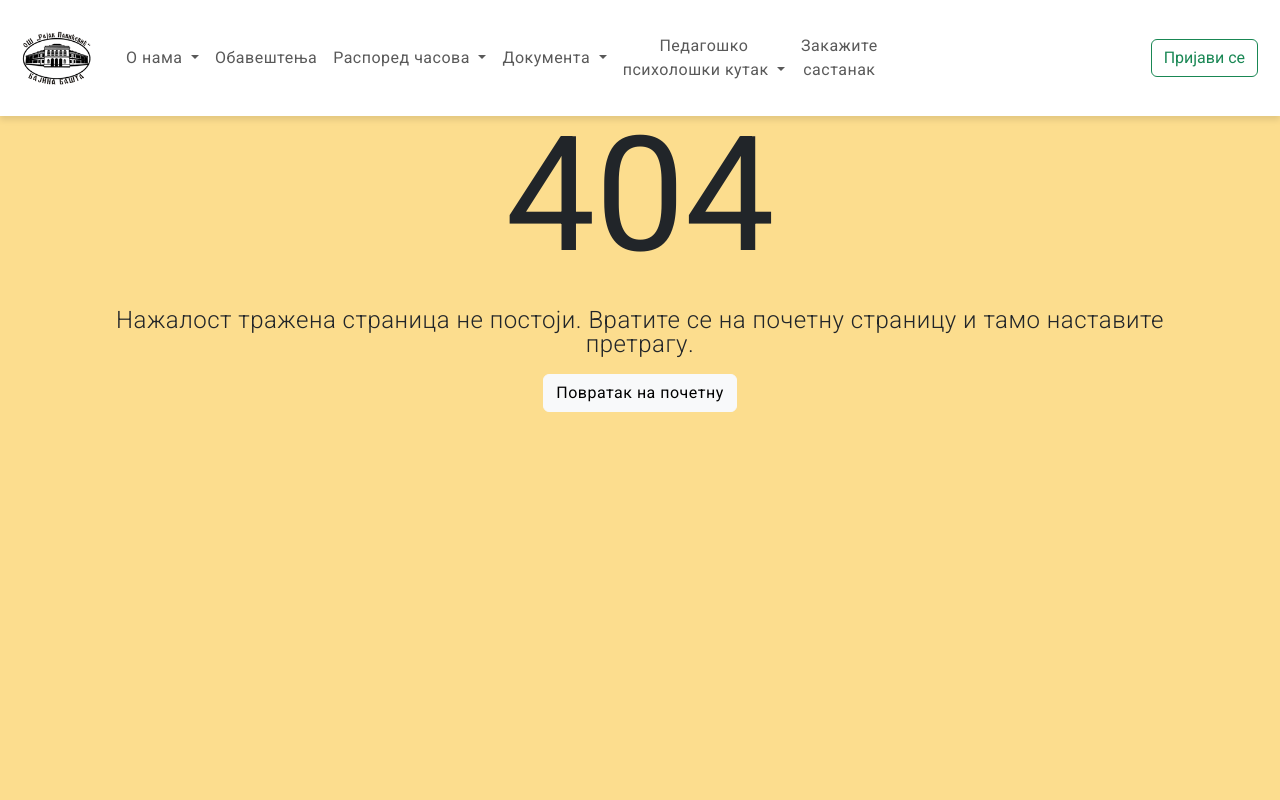
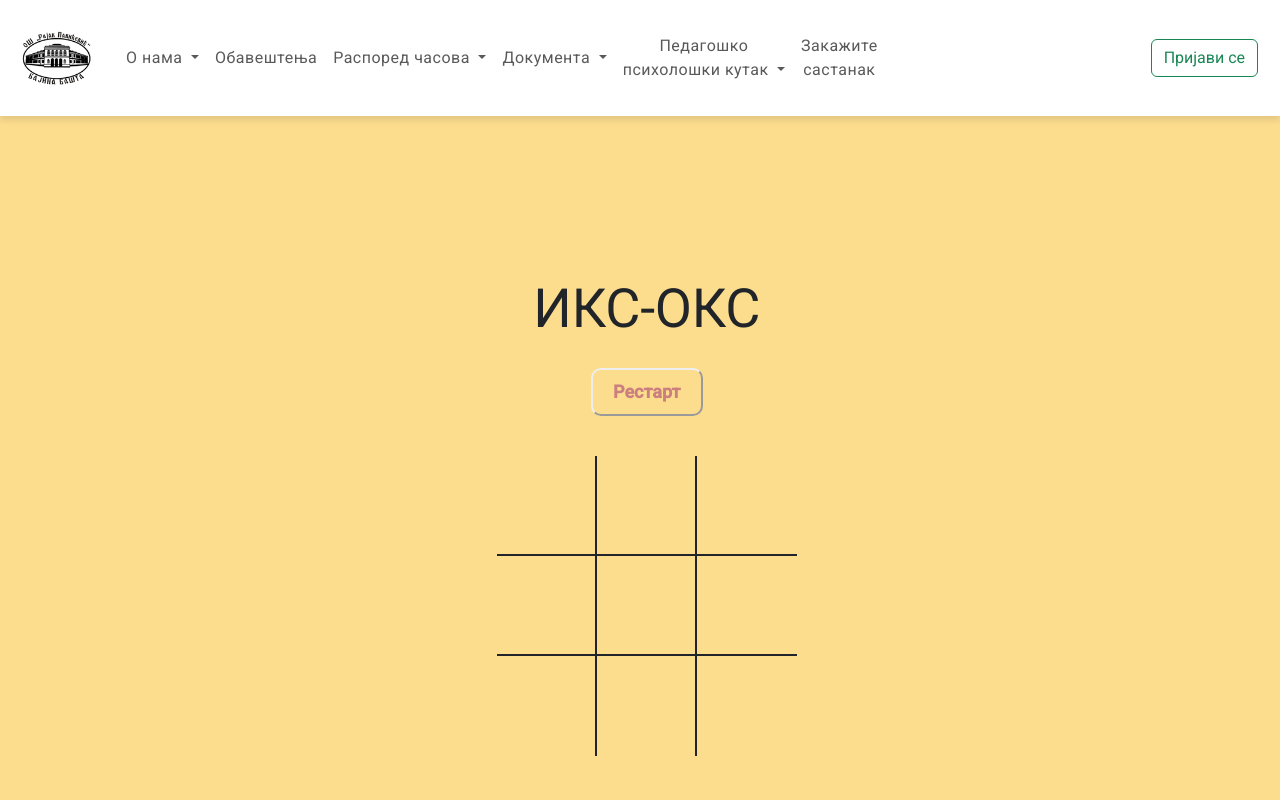
Before and after one commit to Lukakuncak/osrpavicevic-frontend, an Angular app: page /prestolonaslednikovica in a window 1280 px wide. Shown: the top 800 px of the page. Built offline with nearby package versions, Linux system fonts and the light colour scheme; no server answers.

Commit message:
uskrsnje jaje br 2

```diff
--- a/src/app/app.routes.ts
+++ b/src/app/app.routes.ts
@@ -15,6 +15,7 @@ import { CreateNewsComponent } from './create-news/create-news.component';
 import { ClassSchedulePilicaComponent } from './class-schedule-pilica/class-schedule-pilica.component';
 import { NormativnaAktaComponent } from './normativna-akta/normativna-akta.component';
 import { SchoolDocumentsComponent } from './school-documents/school-documents.component';
+import { TicTacToeComponent } from './tic-tac-top/tic-tac-toe.component';
 
 export const routes: Routes = [
     { path: 'pocetna', component: HomeComponent},
@@ -31,6 +32,7 @@ export const routes: Routes = [
     { path: 'upravljanje-profilom', component: MyProfileComponent},
     { path: 'promena-lozinke', component: PasswordChangeComponent},
     { path: 'kreiraj-obavestenje', component: CreateNewsComponent},
+    { path: 'prestolonaslednikovica', component: TicTacToeComponent},
     { path: '', redirectTo: '/pocetna', pathMatch: 'full'},
     { path: '**', component: NotFoundComponent},
 ];
--- a/src/app/header-component/header-component.component.ts
+++ b/src/app/header-component/header-component.component.ts
@@ -22,7 +22,7 @@ export class HeaderComponentComponent implements OnInit {
 
   private clickCount = 0;
   private clickTimeout: any;
-  private readonly maxClicks = 6;
+  private readonly maxClicks = 5;
   private readonly clickInterval = 500;
   showFlyBy: boolean;
 
@@ -75,14 +75,12 @@ export class HeaderComponentComponent implements OnInit {
   }
 
   private triggerEasterEgg() {
+    this.router.navigate(['/prestolonaslednikovica'])
 
-    // Trigger the Easter egg (e.g., show the fly-by animation)
-    this.showFlyBy = true;
-
-    // Hide the fly-by after the animation completes (2 seconds)
-    setTimeout(() => {
-      this.showFlyBy = false;
-    }, 5000);
+    // this.showFlyBy = true;
+    // setTimeout(() => {
+    //   this.showFlyBy = false;
+    // }, 5000);
   }
 
 }
--- /dev/null
+++ b/src/app/tic-tac-top/tic-tac-toe.component.css
@@ -0,0 +1,74 @@
+* {
+    padding: 0;
+    margin: 0;
+    box-sizing: border-box;
+  }
+
+  :root {
+    --orange: #f2c14e;
+    --winning-blocks: #2d414b;
+  }
+
+  body {
+    color: var(orange);
+    font-family: 'Finger Paint', cursive;
+  }
+
+  h1 {
+    font-size: 54px;
+    text-transform: uppercase;
+  }
+
+  .container {
+    padding: 40px;
+    margin-left:6%;
+    height: 100vh;
+    width: 100%;
+    display: flex;
+    justify-content: center;
+    align-items: center;
+    flex-direction: column;
+  }
+
+  #gameboard {
+    width: 300px;
+    display: flex;
+    flex-wrap: wrap;
+    margin-top: 40px;
+  }
+
+  .box {
+    height: 100px;
+    width: 100px;
+    display: flex;
+    align-items: center;
+    justify-content: center;
+    color: var(--orange);
+    font-size: 120px;
+    border-right: 2px solid;
+    border-bottom: 2px solid;
+  }
+
+  .box:nth-child(3n) {
+    border-right: none;
+  }
+
+  .box:nth-child(6) ~ .box {
+    border-bottom: none;
+  }
+
+  button {
+    padding: 10px 20px;
+    border-radius: 10px;
+    background-color: var(--orange);
+    color: #cc7f7f;
+    border-color: var(--orange);
+    font-size: 18px;
+    transition: 200ms transform;
+    font-weight: 600;
+  }
+
+  button:hover {
+    cursor: pointer;
+    transform: translateY(-2px);
+  }
--- /dev/null
+++ b/src/app/tic-tac-top/tic-tac-toe.component.html
@@ -0,0 +1,10 @@
+<div class="container">
+    <h1 id="playerText">{{ winner ? winner === 'Tie' ? 'Нерешено' : winner + ' је Победио!' : 'Икс-окс' }}</h1>
+    <button id="restartBtn" (click)="restartGame()">Рестарт</button>
+
+    <div id="gameboard">
+      <div class="box" *ngFor="let value of board; let i = index" (click)="handleMove(i)">
+        {{ value }}
+      </div>
+    </div>
+  </div>
--- /dev/null
+++ b/src/app/tic-tac-top/tic-tac-toe.component.ts
@@ -0,0 +1,151 @@
+import { CommonModule } from '@angular/common';
+import { Component } from '@angular/core';
+
+@Component({
+  selector: 'app-tic-tac-top',
+  standalone: true,
+  imports: [CommonModule],
+  templateUrl: './tic-tac-toe.component.html',
+  styleUrl: './tic-tac-toe.component.css'
+})
+export class TicTacToeComponent {
+  board: string[] = Array(9).fill('');
+  currentPlayer: string = 'X'; // 'X' is the human player, 'O' is the AI
+  winner: string | null = null;
+  gameActive: boolean = true;
+
+  winningCombinations = [
+    [0, 1, 2],
+    [3, 4, 5],
+    [6, 7, 8],
+    [0, 3, 6],
+    [1, 4, 7],
+    [2, 5, 8],
+    [0, 4, 8],
+    [2, 4, 6]
+  ];
+
+  constructor() {}
+
+  handleMove(index: number) {
+    if (!this.board[index] && this.gameActive && this.currentPlayer === 'X') {
+      this.board[index] = this.currentPlayer;
+      this.checkWinner();
+      if (!this.winner && this.gameActive) {
+        this.switchPlayer();
+        setTimeout(() => {
+          this.computerMove();
+        }, 500); // Let computer move after a short delay
+      }
+    }
+  }
+
+  computerMove() {
+    const bestMove = this.getBestMove();
+    if (bestMove !== null) {
+      this.board[bestMove] = this.currentPlayer;
+      this.checkWinner();
+      if (!this.winner && this.gameActive) {
+        this.switchPlayer();
+      }
+    }
+  }
+
+  // Minimax algorithm to calculate the best move for the AI
+  getBestMove(): number | null {
+    let bestScore = -Infinity;
+    let move = null;
+
+    for (let i = 0; i < this.board.length; i++) {
+      // If the spot is available
+      if (this.board[i] === '') {
+        this.board[i] = 'O'; // AI is 'O'
+        const score = this.minimax(this.board, 0, false);
+        this.board[i] = ''; // Undo move
+
+        if (score > bestScore) {
+          bestScore = score;
+          move = i;
+        }
+      }
+    }
+
+    return move;
+  }
+
+  // Minimax algorithm
+  minimax(board: string[], depth: number, isMaximizing: boolean): number {
+    const scores = { X: -1, O: 1, Tie: 0 };
+    const result = this.checkWinnerMinimax(board);
+    if (result !== null) {
+      return scores[result];
+    }
+
+    if (isMaximizing) {
+      let bestScore = -Infinity;
+      for (let i = 0; i < board.length; i++) {
+        if (board[i] === '') {
+          board[i] = 'O';
+          const score = this.minimax(board, depth + 1, false);
+          board[i] = '';
+          bestScore = Math.max(score, bestScore);
+        }
+      }
+      return bestScore;
+    } else {
+      let bestScore = Infinity;
+      for (let i = 0; i < board.length; i++) {
+        if (board[i] === '') {
+          board[i] = 'X';
+          const score = this.minimax(board, depth + 1, true);
+          board[i] = '';
+          bestScore = Math.min(score, bestScore);
+        }
+      }
+      return bestScore;
+    }
+  }
+
+  // Check winner for the minimax function
+  checkWinnerMinimax(board: string[]): string | null {
+    for (let combo of this.winningCombinations) {
+      const [a, b, c] = combo;
+      if (board[a] && board[a] === board[b] && board[a] === board[c]) {
+        return board[a];
+      }
+    }
+
+    if (board.every(cell => cell !== '')) {
+      return 'Tie';
+    }
+
+    return null;
+  }
+
+  checkWinner() {
+    for (let combo of this.winningCombinations) {
+      const [a, b, c] = combo;
+      if (this.board[a] && this.board[a] === this.board[b] && this.board[a] === this.board[c]) {
+        this.winner = this.board[a];
+        this.gameActive = false;
+        return;
+      }
+    }
+
+    if (this.board.every(cell => cell !== '')) {
+      this.winner = 'Tie';
+      this.gameActive = false;
+    }
+  }
+
+  switchPlayer() {
+    this.currentPlayer = this.currentPlayer === 'X' ? 'O' : 'X';
+  }
+
+  restartGame() {
+    this.board = Array(9).fill('');
+    this.currentPlayer = 'X';
+    this.winner = null;
+    this.gameActive = true;
+  }
+}
```
